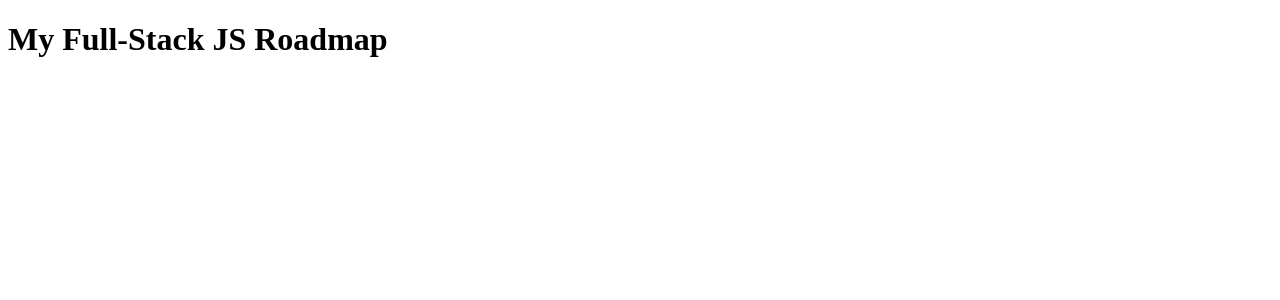
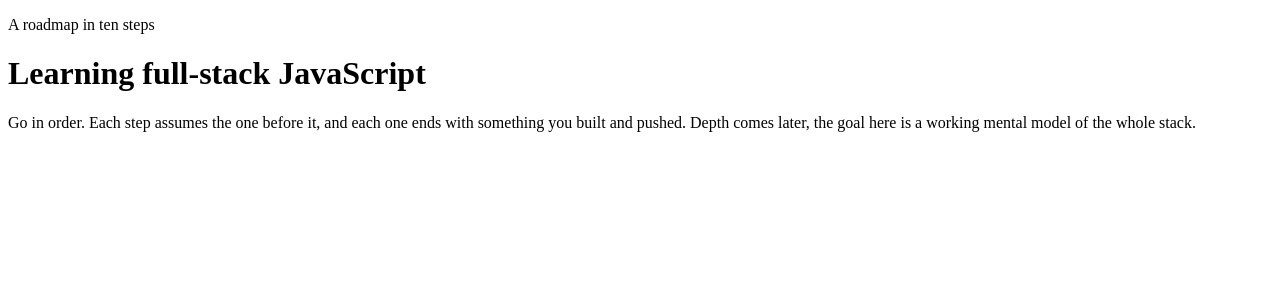
Before and after one commit to AdamKirikisla/learning-fullstack-js, a React (Vite) app in the folder learning-fullstack-js/: page / in a window 1280 px wide. Shown: the top 300 px of the page. Built offline with nearby package versions, Linux system fonts and the light colour scheme.

Commit message:
add header component

```diff
--- a/learning-fullstack-js/src/App.jsx
+++ b/learning-fullstack-js/src/App.jsx
@@ -1,7 +1,10 @@
+import Header from "./Components/Header"
+
 export default function App() {
     return (
     <>
-      <h1>My Full-Stack JS Roadmap</h1>
+      <Header />
+
     </>
   )
 }
--- /dev/null
+++ b/learning-fullstack-js/src/Components/Header.jsx
@@ -0,0 +1,14 @@
+export default function Header() {
+    return(
+        <header>
+            <p>A roadmap in ten steps</p>
+            <h1>Learning full-stack JavaScript</h1>
+            <p>Go in order. Each step assumes the one before it,
+                and each one ends with something you built and pushed.
+                Depth comes later, the goal here is a working mental
+                model of the whole stack.</p>
+        </header>
+
+
+    )
+}
```
